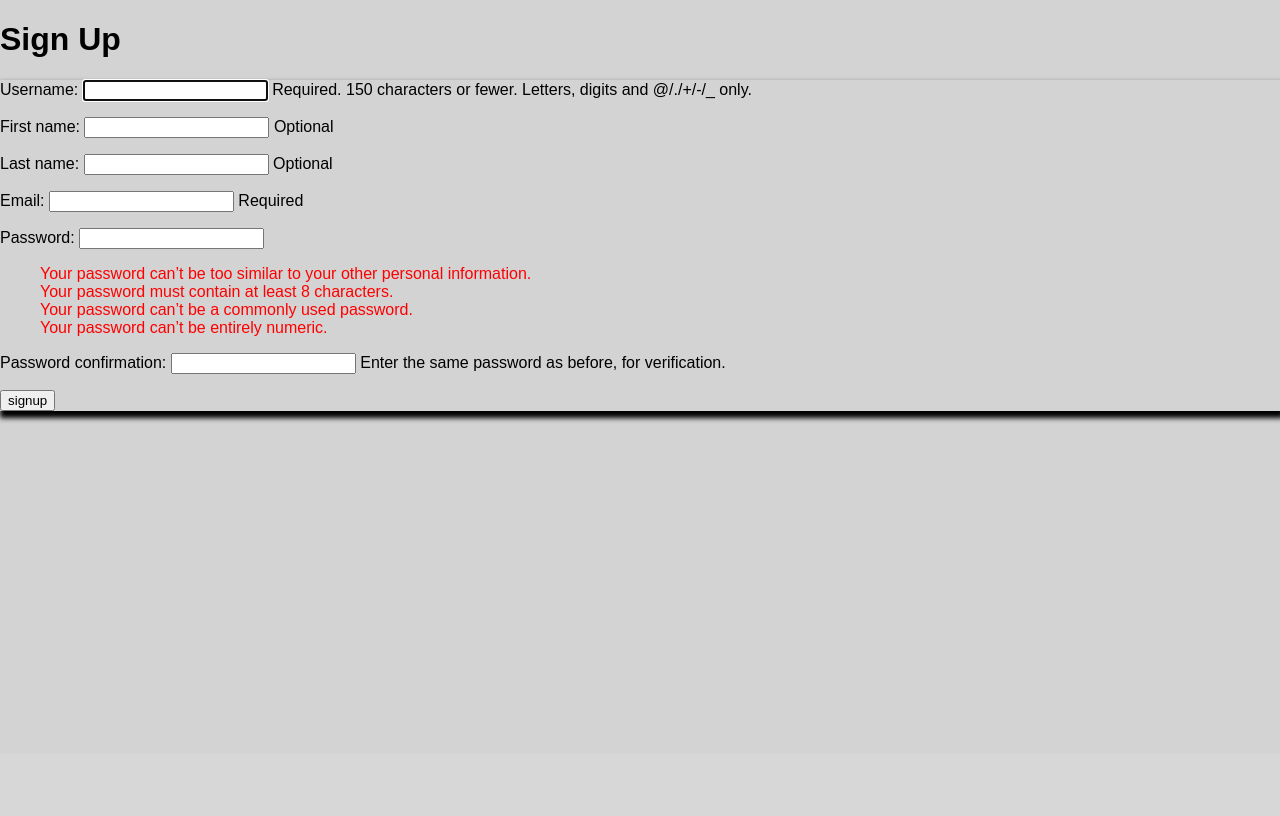
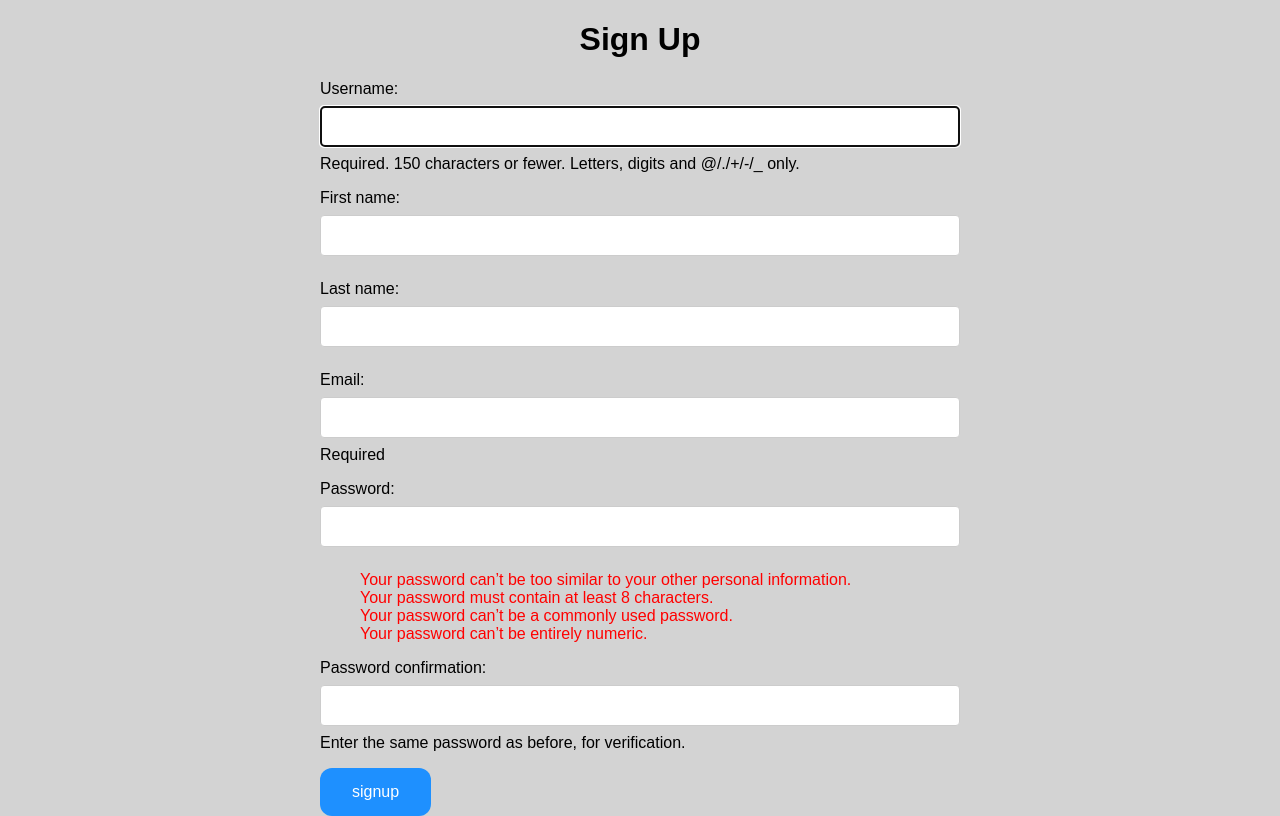
Before and after one commit to 3ddy925/Planning-organizer, a Django app: page /accounts/signup/ in a window 1280 px wide. Shown: the part 46-862 px from the top of the page. Before the commit the page ends 469 px from the top, so only its background shows below. Run offline with Django 3.2, Linux system fonts and the light colour scheme.

Commit message:
adds styling to login and signup and adds modal

```diff
--- a/main_app/forms.py
+++ b/main_app/forms.py
@@ -9,8 +9,8 @@ class EventForm(forms.ModelForm):
     fields = ('name', 'date', 'time', 'description',)
 
 class SignupForm(UserCreationForm):
-  first_name = forms.CharField(max_length=20, required=False, help_text='Optional')
-  last_name = forms.CharField(max_length=30, required=False, help_text='Optional')
+  first_name = forms.CharField(max_length=20, required=True)
+  last_name = forms.CharField(max_length=30, required=True)
   email = forms.EmailField(max_length=200, help_text='Required')
 
   class Meta:
--- a/main_app/models.py
+++ b/main_app/models.py
@@ -3,6 +3,7 @@ from django.urls import reverse
 from django.contrib.auth.models import User
 from django.db.models.signals import post_save
 from datetime import date
+
 
 # Create your models here.
 class Profile(models.Model):
--- a/main_app/static/css/style.css
+++ b/main_app/static/css/style.css
@@ -50,6 +50,8 @@ ul {
     width: 50%;
     height: 300px;
     margin: auto;
+    border-radius: 10px;
+    background: rgba(255,255,255,0.5);
 }
 
 .login-form{
@@ -78,11 +80,70 @@ ul {
 }
 
 .signup {
-    border-radius: black;
-    box-shadow: 2px 5px 5px 2px;
+    width: 50%;
+    height: 100%;
+    margin: auto;
+}
+
+.signup-btn {
+    background-color: dodgerblue;
+    border: none;
+    border-radius: 12px;
+    color: white;
+    padding: 15px 32px;
+    text-align: center;
+    text-decoration: none;
+    display: inline-block;
+    font-size: 16px;
+    cursor:pointer;
+}
+
+.signup-btn:hover {
+    background-color: #008CBA;
+}
+
+#id_first_name {
+    margin-top: 50px;
     width: 100%;
-    height: 80%;
-    margin: auto;
+    padding: 12px 20px;
+    margin: 8px 0;
+    display: inline-block;
+    border: 1px solid #ccc;
+    border-radius: 4px;
+    box-sizing: border-box;
+}
+
+#id_last_name {
+    margin-top: 50px;
+    width: 100%;
+    padding: 12px 20px;
+    margin: 8px 0;
+    display: inline-block;
+    border: 1px solid #ccc;
+    border-radius: 4px;
+    box-sizing: border-box;
+}
+
+#id_password1, #id_password2 {
+    margin-top: 50px;
+    width: 100%;
+    padding: 12px 20px;
+    margin: 8px 0;
+    display: inline-block;
+    border: 1px solid #ccc;
+    border-radius: 4px;
+    box-sizing: border-box;
+}
+
+#id_email {
+    margin-top: 50px;
+    width: 100%;
+    padding: 12px 20px;
+    margin: 8px 0;
+    display: inline-block;
+    border: 1px solid #ccc;
+    border-radius: 4px;
+    box-sizing: border-box;
 }
 
 .date-event {
@@ -163,15 +224,15 @@ body, html {
     height: 100%;
 }
 
-#Home {
+#Work {
     background-color: red;
 }
 
-#News {
+#About {
     background-color: green;
 }
 
-#About {
+#Mission {
     background-color: orange;
 }
 
@@ -245,7 +306,6 @@ body, html {
     padding: 10px 25px;
     text-align: center;
     text-decoration: none;
-    display: inline-block;
     font-size: 16px;
     outline:0;
     cursor:pointer;
@@ -265,7 +325,6 @@ body, html {
         padding: 5px 10px;
         text-align: center;
         text-decoration: none;
-        display: inline-block;
         font-size: 10px;
         outline:0;
         cursor:pointer;
@@ -323,3 +382,28 @@ body, html {
 .create-event:hover {
     background-color: forestgreen;
 }
+
+#id_username {
+    margin-top: 50px;
+    width: 100%;
+    padding: 12px 20px;
+    margin: 8px 0;
+    display: inline-block;
+    border: 1px solid #ccc;
+    border-radius: 4px;
+    box-sizing: border-box;
+}
+
+#id_password {
+    width: 100%;
+    padding: 12px 20px;
+    margin: 8px 0;
+    display: inline-block;
+    border: 1px solid #ccc;
+    border-radius: 4px;
+    box-sizing: border-box;
+}
+
+#id_date {
+    width: 80%;
+}
--- a/main_app/templates/registration/login.html
+++ b/main_app/templates/registration/login.html
@@ -1,7 +1,7 @@
 {% extends 'base.html' %}
 {% block content %}
 
-<h1>Log In</h1>
+<h1 style="text-align:center">Log In</h1>
 <div class="login">
 <form method="post" class="login-form" action="{% url 'login' %}">
   {% csrf_token %}
--- a/main_app/templates/registration/profile.html
+++ b/main_app/templates/registration/profile.html
@@ -9,10 +9,8 @@
   <h4>Username: {{ user }}</h4>
   </div>
   <div class="sidenav">
-  <a class="side-text" href="#">About</a>
   <a class="side-text" href="{% url 'edit_profile' %}">Edit Profile</a>
-  <a class="side-text" href="#">Clients</a>
-  <a class="side-text" href="#">Contact</a>
+  <a class="side-text" href="{% url 'change-password' %}">Change Password</a>
   </div>
 
 {% else %}
--- a/main_app/templates/registration/signup.html
+++ b/main_app/templates/registration/signup.html
@@ -1,7 +1,7 @@
 {% extends 'base.html' %}
 {% block content %}
 
-<h1>Sign Up</h1>
+<h1 style="text-align:center">Sign Up</h1>
 
 {% if error_message %}<p class="red-text">{{ error_message }}</p>{% endif %}
 
@@ -9,7 +9,7 @@
 <form method="post" action="{% url 'signup' %}">
   {% csrf_token %}
   {{ form.as_p }}
-  <input type="submit" class="btn" value="signup">
+  <input type="submit" class="signup-btn" value="signup">
 </form>
 </div>
 
--- a/main_app/urls.py
+++ b/main_app/urls.py
@@ -11,4 +11,5 @@ urlpatterns = [
   path('accounts/signup/', views.signup, name="signup"),
   path('profile/', views.profile, name="profile"),
   path('profile/edit', views.edit_profile, name="edit_profile"),
+  path('change-password', auth_views.PasswordChangeView.as_view(template_name='registration/change-password.html', success_url='/'), name='change-password'),
 ]
```
Also changed, not shown: main_app/templates/events/edit.html (+20 -1 lines), main_app/templates/events/new.html (+19 -1 lines), main_app/templates/index.html (+10 -10 lines), main_app/templates/registration/change-password.html (added, +12 -0 lines), main_app/migrations/0002_auto_20210409_1837.py (added), main_app/migrations/0003_auto_20210409_1845.py (added), main_app/migrations/0004_auto_20210409_1850.py (added), main_app/migrations/0005_auto_20210409_1852.py (added), main_app/migrations/0006_auto_20210409_1853.py (added).
